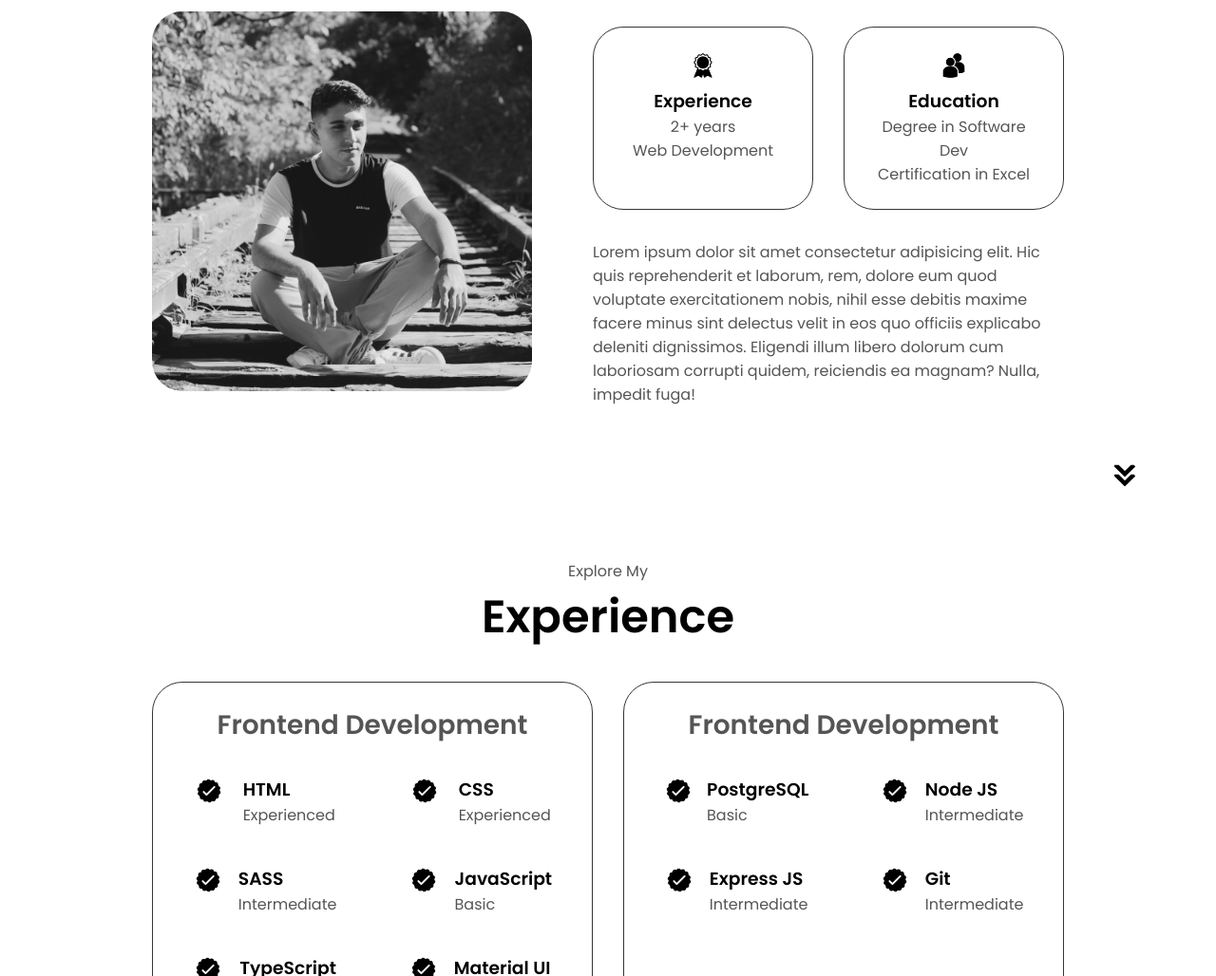
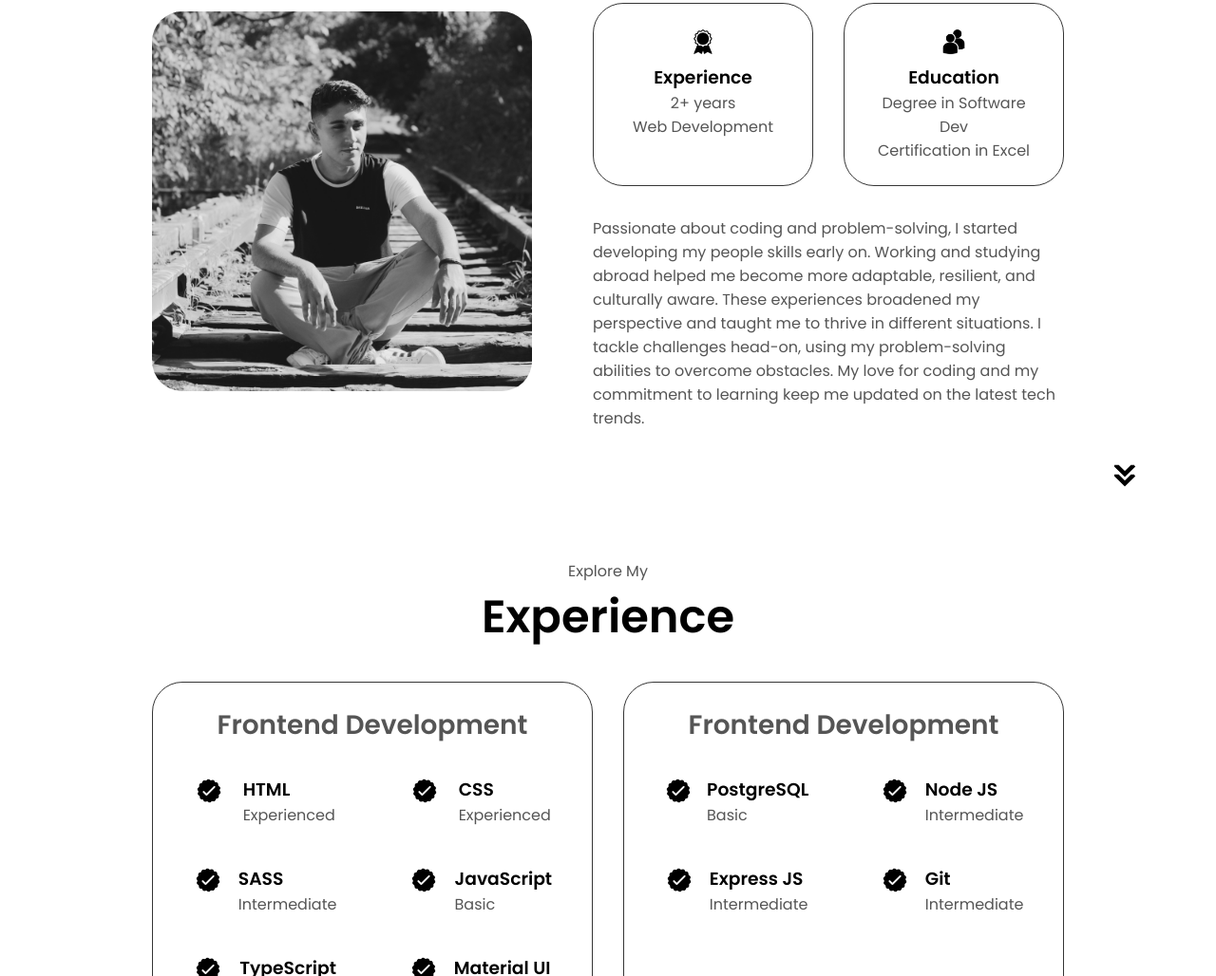
Before and after one commit to LeozinDaMassa/PortifolioBW, a plain HTML site: page index.html in a window 1280 px wide. Shown: the part 1107-2135 px from the top of the page at 95% size. Drawn offline with Linux system fonts and the light colour scheme.

Commit message:
About text edit (HTML and CSS)

```diff
--- a/index.html
+++ b/index.html
@@ -99,12 +99,15 @@
           </div>
           <div class="text-container">
             <p>
-              Lorem ipsum dolor sit amet consectetur adipisicing elit. Hic quis
-              reprehenderit et laborum, rem, dolore eum quod voluptate
-              exercitationem nobis, nihil esse debitis maxime facere minus sint
-              delectus velit in eos quo officiis explicabo deleniti dignissimos.
-              Eligendi illum libero dolorum cum laboriosam corrupti quidem,
-              reiciendis ea magnam? Nulla, impedit fuga!
+              Passionate about coding and problem-solving,
+              I started developing my people skills early on.
+              Working and studying abroad helped me become more
+              adaptable, resilient, and culturally aware. These
+              experiences broadened my perspective and taught me
+              to thrive in different situations. I tackle challenges
+              head-on, using my problem-solving abilities to overcome
+              obstacles. My love for coding and my commitment to learning
+              keep me updated on the latest tech trends.
             </p>
           </div>
         </div>
--- a/style.css
+++ b/style.css
@@ -297,6 +297,10 @@ section {
   text-align: center;
 }
 
+.text-container {
+  text-align: left;
+}
+
 .section-container {
   gap: 4rem;
   height: 80%;
```
